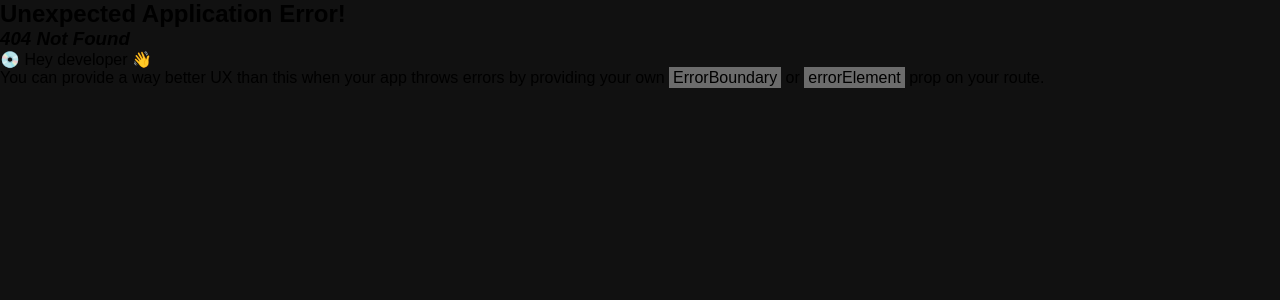
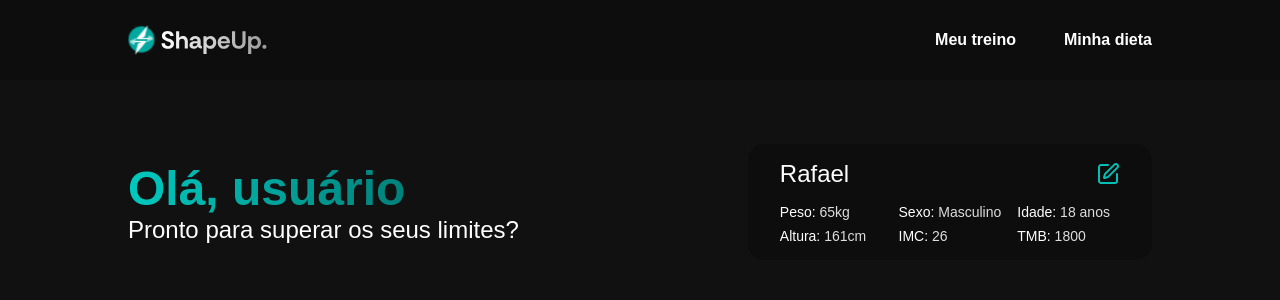
Before and after one commit to rafaeldamacena9304/shapeup, a React (Create React App) app: page /dashboard in a window 1280 px wide. Before the commit this address had no page. Shown: the top 300 px of the page. Built offline with nearby package versions, Linux system fonts and the light colour scheme; a web font is replaced by a local one.

Commit message:
feat: create user profile card

```diff
--- a/src/App.tsx
+++ b/src/App.tsx
@@ -1,12 +1,17 @@
 import { RouterProvider, createBrowserRouter } from "react-router-dom";
 import { HomePage } from "./pages/Home";
 import { GlobalStyle } from "./globalStyle";
+import { DashboardPage } from "./pages/Dashboard";
 
 const routes = createBrowserRouter([
   {
     path: "/",
     element: <HomePage />,
   },
+  {
+    path:'/dashboard',
+    element: <DashboardPage />
+  }
 ]);
 
 function App() {
--- /dev/null
+++ b/src/components/fromDashboard/UserCard/index.tsx
@@ -0,0 +1,35 @@
+import { UserModel } from '../../../models/UserModel'
+import * as S from './styles'
+import edit from '../../../assets/images/edit.svg'
+
+export const UserCard = (props: UserModel) => {
+
+    return(
+        <S.Card>
+            <S.Profile>
+                <h4>{props.name}</h4>
+                <img src={edit} alt="Edit Icon" />
+            </S.Profile>
+            <S.ContentGrid>
+                <S.Item>
+                    Peso: <S.Value>{props.weight}kg</S.Value>
+                </S.Item>
+                <S.Item>
+                    Sexo: <S.Value>{props.gender}</S.Value>
+                </S.Item>
+                <S.Item>
+                    Idade: <S.Value>{props.age} anos</S.Value>
+                </S.Item>
+                <S.Item>
+                    Altura: <S.Value>{props.height}cm</S.Value>
+                </S.Item>
+                <S.Item>
+                    IMC: <S.Value>{props.bmi}</S.Value>
+                </S.Item>
+                <S.Item>
+                    TMB: <S.Value>{props.bmr}</S.Value>
+                </S.Item>
+            </S.ContentGrid>
+        </S.Card>
+    )
+}
--- /dev/null
+++ b/src/components/fromDashboard/UserCard/styles.ts
@@ -0,0 +1,37 @@
+import styled from "styled-components";
+
+export const Card = styled.div`
+    padding:16px 32px;
+    background-color:var(--black);
+    border-radius:16px;
+`
+
+export const Profile = styled.div`
+    display:flex;
+    align-items: center;
+    justify-content: space-between;
+    margin-bottom:16px;
+
+    h4{
+        color:white;
+        font-size:24px;
+        font-weight:500;
+    }
+`
+export const ContentGrid = styled.div`
+    display:grid;
+    grid-template-columns:1fr 1fr 1fr;
+    column-gap:16px;
+    row-gap:8px;
+`
+export const Item = styled.p`
+    font-size:14px;
+    font-weight:500;
+    color:white;
+`
+export const Value = styled.span`
+    display:inline-block;
+    font-weight:normal;
+    color:var(--gray);
+    font-size:14px;
+`
--- a/src/components/general/Header/styles.ts
+++ b/src/components/general/Header/styles.ts
@@ -3,8 +3,9 @@ import styled from "styled-components";
 
 export const Header = styled.header`
   width: 100%;
-  background-color: var(--preto);
+  background-color: var(--black);
   padding: 24px 0;
+  margin-bottom:64px;
 
   .container {
     display: flex;
--- a/src/components/general/MainTitle/index.tsx
+++ b/src/components/general/MainTitle/index.tsx
@@ -1,12 +1,12 @@
 import * as S from './styles';
 
 interface MainTitleProps {
-    children:string
+    content:string
 }
 
 export const MainTitle = (props: MainTitleProps) => {
 
     return(
-        <S.MainTitle>{props.children}</S.MainTitle>
+        <S.MainTitle>{props.content}</S.MainTitle>
     )
 }
--- a/src/globalStyle.ts
+++ b/src/globalStyle.ts
@@ -1,6 +1,9 @@
 import { createGlobalStyle } from "styled-components";
 
 export const GlobalStyle = createGlobalStyle`
+
+    //General style
+
     :root{
         --blue:#00A89F;
         --lightBlue:#00C9BF;
@@ -8,7 +11,7 @@ export const GlobalStyle = createGlobalStyle`
         --gray:#DDD;
         --lightGray:#EEE;
         --darkGray:#BBB;
-        --preto:#0D0D0D;
+        --black:#0D0D0D;
         --blueGradient:linear-gradient(to left, #00635E,  #00C9BF);
         --greenGradient: linear-gradient(to left, #00995C, #00FF99);
         --yellowGradient: linear-gradient(to left, #997A00, #FFCC00);
@@ -31,4 +34,18 @@ export const GlobalStyle = createGlobalStyle`
         max-width:1024px;
         width:100%;
     }
+
+    //Dashboard style
+
+    .subTitle{
+        font-size:24px;
+        font-weight:500;
+        color:white;
+    }
+    .topContainer{
+        display:flex;
+        justify-content: space-between;
+        align-items: center;
+        margin-bottom:80px;
+    }
 `;
--- /dev/null
+++ b/src/models/UserModel.ts
@@ -0,0 +1,30 @@
+export class UserModel {
+  id: number;
+  name: string;
+  weight: number;
+  height: number;
+  gender: string;
+  age: number;
+  bmi: number;
+  bmr: number;
+
+  constructor(
+    id: number,
+    name: string,
+    weight: number,
+    height: number,
+    gender: string,
+    age: number,
+    bmi: number,
+    bmr: number
+  ) {
+    this.id = id;
+    this.name = name;
+    this.weight = weight;
+    this.height = height;
+    this.gender = gender;
+    this.age = age;
+    this.bmi = bmi;
+    this.bmr = bmr;
+  }
+}
--- a/src/pages/Dashboard/index.tsx
+++ b/src/pages/Dashboard/index.tsx
@@ -1,7 +1,24 @@
+import { UserCard } from "../../components/fromDashboard/UserCard"
+import { Header } from "../../components/general/Header"
+import { MainTitle } from "../../components/general/MainTitle"
+
+
 
 export const DashboardPage = () => {
 
     return (
-        <></>
+        <>
+        <Header/>
+        <div className="container">
+            <div className="topContainer">
+                <div className="titleContainer">
+                    <MainTitle content="Olá, usuário"  />
+                    <p className="subTitle">Pronto para superar os seus limites?</p>
+                </div>
+                <UserCard id={1} name="Rafael" age={18} height={161} weight={65} gender="Masculino" bmi={26} bmr={1800}  />
+            </div>
+
+        </div>
+        </>
     )
 }
```
Also changed, not shown: src/assets/images/edit.svg (added).
